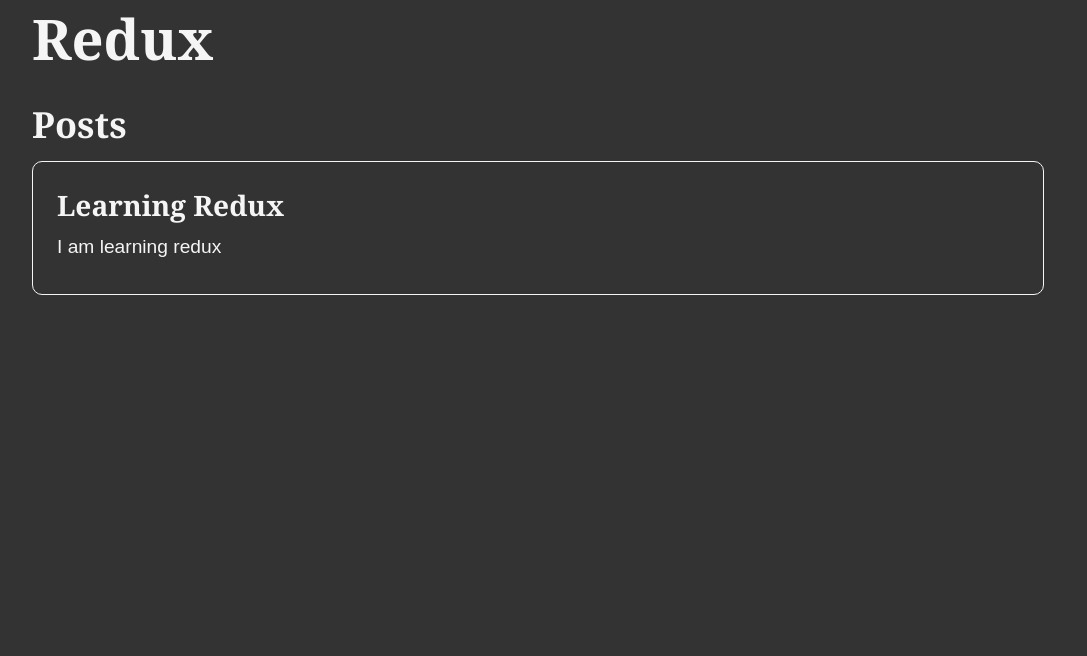
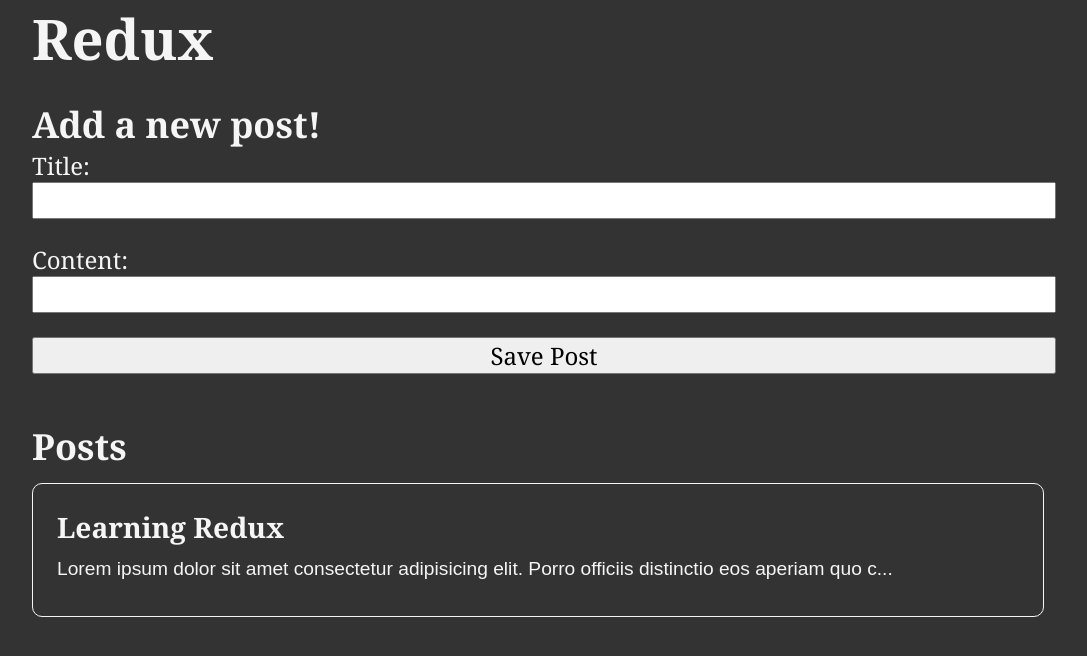
Before and after one commit to kaushalshakya/learning-redux, a React (Vite) app: page / in a window 1280 px wide. Shown: the top 656 px of the page, without its empty margins (96-1183 px from the left). Built offline with nearby package versions, Linux system fonts and the light colour scheme.

Commit message:
form input displayed in list using redux

```diff
--- a/src/App.jsx
+++ b/src/App.jsx
@@ -1,3 +1,4 @@
+import AddPostForm from "./features/posts/AddPostForm"
 import PostList from "./features/posts/PostList"
 
 
@@ -6,6 +7,7 @@
   return (
     <>
     <h1>Redux</h1>
+    <AddPostForm />
     <PostList />
     </>
   )
--- /dev/null
+++ b/src/features/posts/AddPostForm.jsx
@@ -0,0 +1,41 @@
+import React, { useState } from 'react'
+import { useDispatch } from 'react-redux';
+import { nanoid } from '@reduxjs/toolkit';
+import { postAdded } from './postsSlice';
+
+const AddPostForm = () => {
+    const [title, setTitle] = useState('');
+    const [content, setContent] = useState('');
+    const dispatch = useDispatch();
+
+    const onSubmit = () => {
+        if(title && content) {
+            dispatch(
+                postAdded(
+                    {
+                        id: nanoid(),
+                        title,
+                        content
+                    }
+                )
+            )
+            setTitle('');
+            setContent('');
+        }
+    }
+
+  return (
+    <section>
+        <h2>Add a new post!</h2>
+        <form>
+            <label htmlFor="title">Title: </label>
+            <input type="text" value={title} onChange={(e) => setTitle(e.target.value)}/>
+            <label htmlFor="content">Content: </label>
+            <input type="text" value={content} onChange={(e) => setContent(e.target.value)}/>
+            <button type='button' onClick={onSubmit}>Save Post</button>
+        </form>
+    </section>
+  )
+}
+
+export default AddPostForm
--- a/src/features/posts/PostList.jsx
+++ b/src/features/posts/PostList.jsx
@@ -1,12 +1,13 @@
 import React from 'react';
 import { useSelector } from 'react-redux';
+import { selectAllPosts } from './postsSlice';
 
 const PostList = () => {
-    const posts = useSelector((state) => state.posts);
+    const posts = useSelector(selectAllPosts);
     const renderedPosts = posts.map(post => (
         <article key={post.id}>
             <h3>{post.title}</h3>
-            <p>{post.content}</p>
+            <p> {post.content.length >= 100 ? post.content.substring(0,100) + '...' : post.content}</p>
         </article>
     ))
   return (
--- a/src/features/posts/postsSlice.jsx
+++ b/src/features/posts/postsSlice.jsx
@@ -4,7 +4,7 @@
     {
         id: 1,
         title: 'Learning Redux',
-        content: 'I am learning redux'
+        content: 'Lorem ipsum dolor sit amet consectetur adipisicing elit. Porro officiis distinctio eos aperiam quo cumque, quam numquam nihil, possimus quae labore tempore laborum qui ducimus et dolore earum. Repellendus, a?'
     }
 ]
 
@@ -13,9 +13,15 @@
         name: 'posts',
         initialState,
         reducers : {
-
+            postAdded (state, action){
+                state.push(action.payload);
+            }
         }
     }
 )
 
+export const selectAllPosts = (state) => state.posts;
+
+export const { postAdded } = postsSlice.actions;
+
 export default postsSlice.reducer;
```
